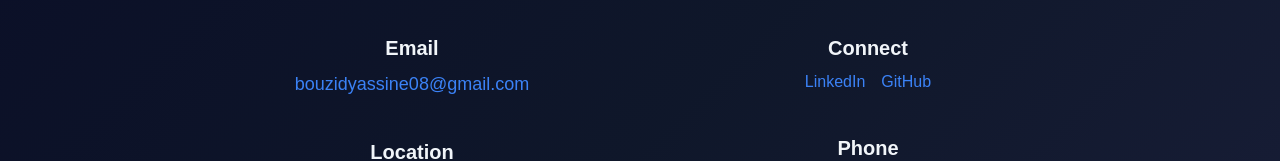
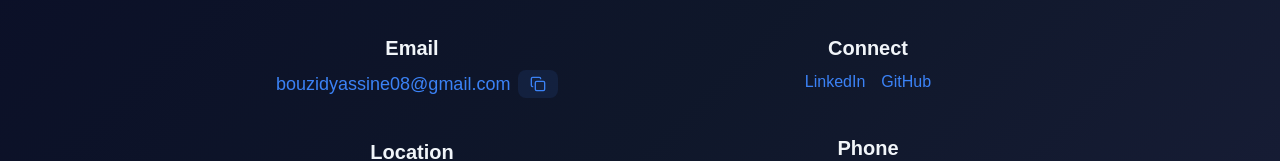
Before and after one commit to yassinebouzid11/myPortfolio, a Next.js app: page /contact in a window 1280 px wide. Shown: the part 255-416 px from the top of the page. Built offline with nearby package versions, Linux system fonts and the light colour scheme.

Commit message:
fix mail

```diff
--- a/app/contact/page.tsx
+++ b/app/contact/page.tsx
@@ -1,25 +1,53 @@
+"use client"
 
+import { useState } from "react"
+import { Copy, Check } from "lucide-react"
 
 export default function Contact() {
+  const [emailCopied, setEmailCopied] = useState(false)
+  const email = "bouzidyassine08@gmail.com"
+
+  const copyEmail = () => {
+    navigator.clipboard.writeText(email)
+    setEmailCopied(true)
+    setTimeout(() => setEmailCopied(false), 2000)
+  }
+
   return (
     <section className="max-w-4xl mx-auto space-y-12 px-6 py-12">
       <div className="text-center space-y-4">
         <h2 className="text-4xl font-bold">Get in Touch</h2>
-        <p className="text-gray-400 text-lg">
+        <p className="text-muted-foreground text-lg">
           Feel free to reach out if you'd like to collaborate or just say hi.
         </p>
       </div>
 
-      <div className="grid md:grid-cols-2 gap-16 text-center ">
+      <div className="grid md:grid-cols-2 gap-16 text-center">
         <div className="space-y-10">
           <div>
             <h3 className="text-xl font-semibold mb-2">Email</h3>
-            <a
-              href="mailto:bouzidyassine08@gmail.com"
-              className="text-accent hover:underline text-lg font-medium"
-            >
-              bouzidyassine08@gmail.com
-            </a>
+            <div className="flex ml-15 items-center gap-2">
+              <a
+                href="mailto:bouzidyassine08@gmail.com"
+                className="text-accent hover:underline text-lg font-medium cursor-pointer"
+              >
+                bouzidyassine08@gmail.com
+              </a>
+              <button
+                onClick={copyEmail}
+                className="flex items-center cursor-pointer gap-2 px-3 py-1.5 text-sm bg-accent/10 hover:bg-accent/20 text-accent rounded-md transition-colors"
+              >
+                {emailCopied ? (
+                  <>
+                    <Check size={16} />
+                  </>
+                ) : (
+                  <>
+                    <Copy size={16} />
+                  </>
+                )}
+              </button>
+            </div>
           </div>
 
           <div>
@@ -33,10 +61,10 @@ export default function Contact() {
         <div className="space-y-10">
           <div>
             <h3 className="text-xl font-semibold mb-2">Connect</h3>
-            <div className="flex justify-center  space-x-4">
+            <div className="flex justify-center space-x-4">
               <a
                 href="https://linkedin.com/in/yassine-bouzid-929221253"
-                className="text-accent hover:underline font-medium"
+                className="text-accent hover:underline font-medium cursor-pointer"
                 target="_blank"
                 rel="noopener noreferrer"
               >
@@ -44,7 +72,7 @@ export default function Contact() {
               </a>
               <a
                 href="https://github.com/yassinebouzid11"
-                className="text-accent hover:underline font-medium"
+                className="text-accent hover:underline font-medium cursor-pointer"
                 target="_blank"
                 rel="noopener noreferrer"
               >
@@ -55,7 +83,12 @@ export default function Contact() {
 
           <div>
             <h3 className="text-xl font-semibold mb-2">Phone</h3>
-            <p className="text-accent font-medium">+216 41 830 813</p>
+            <a
+              href="tel:+21641830813"
+              className="text-accent font-medium hover:underline cursor-pointer inline-block"
+            >
+              +216 41 830 813
+            </a>
           </div>
         </div>
       </div>
```
